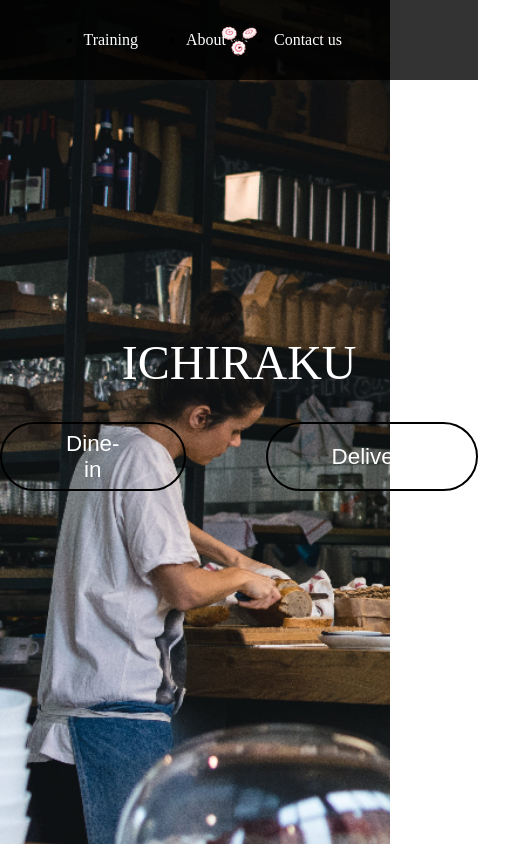
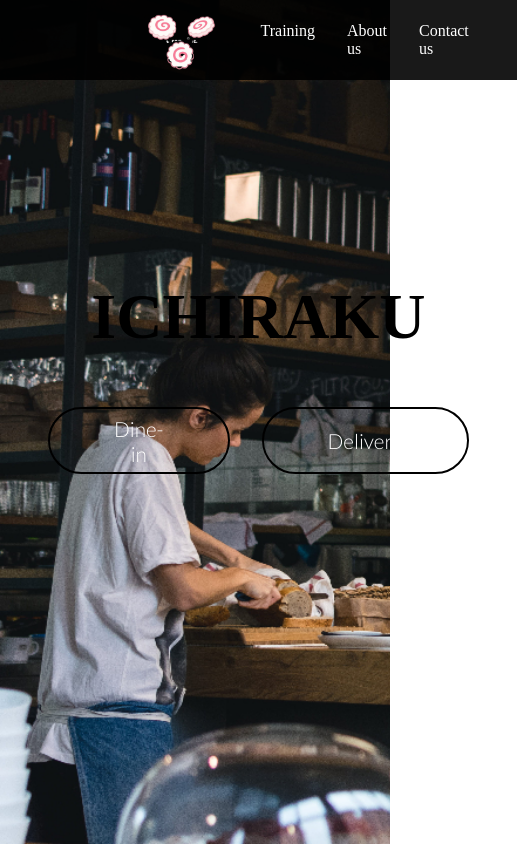
Before and after one commit to RshaneTD/ICHIRAKU, a website: page index.html in a window 390 px wide. Shown: the whole page, 517 px wide, since content can reach past the window. Drawn offline with Linux system fonts and the light colour scheme.

Commit message:
adding responsiveness

```diff
--- a/index.html
+++ b/index.html
@@ -4,41 +4,34 @@
     <meta charset="UTF-8">
     <meta http-equiv="X-UA-Compatible" content="IE=edge">
     <meta name="viewport" content="width=device-width, initial-scale=1.0">
-    <title>Document</title>
-    <link rel="stylesheet" href="./style/css/style.css"
+    <title>Home</title>
+    <link rel="stylesheet" href="./style/css/style.css">
     <script src="./script.js" defer></script>
+    <link rel="preconnect" href="https://fonts.googleapis.com">
+    <link rel="preconnect" href="https://fonts.gstatic.com" crossorigin>
+    <link href="https://fonts.googleapis.com/css2?family=Lato:wght@300;400;700&display=swap" rel="stylesheet">
 </head>
 <body>
    <div class="container">
-        <div class="header__right">
-            <div class="header__right--links">
-                  <nav>
+     <header class="header">
+        <div class="logo">
+            <img src="/img/logo/narutomaiki-removebg-preview.png" alt="">
+        </div>
+        <nav class="navigation">
             <ul>
-                          <li><a href="">Training</a></li>
-                          <li><a href="">About</a></li>
-                          <li><a href="">Contact us</a></li>
-
+                <li><a href="http://">Training</a></li>
+                <li><a href="http://">About us</a></li>
+                <li><a href="http://">Contact us</a></li>
             </ul>
         </nav>
-
-              </div>
-        </div>
-        <div class="header__middle">
-            <div class="header__middle--logo"><img src="/img/logo/narutomaiki-removebg-preview.png" alt=""></div>
-        </div>
-
-        <div class="hero-container">
-            <div class="logo-text">
-                 <span>ICHIRAKU</span>
-            </div>
-
-            <div class="btns">
+     </header>
+     <section class="hero">
+        <h1>ICHIRAKU</h1>
+        <div class="btn">
             <button><a href=" ">Dine-in</a></button>
             <button><a href=" ">Delivery</a></button>
-
         </div>
-
-        </div>
+     </section>
    </div>
 </body>
 </html>
--- a/style/sass/main.scss
+++ b/style/sass/main.scss
@@ -14,3 +14,4 @@
 @import "./layout/form";
 
 @import "./pages/index";
+@import "./pages/Training"
--- a/style/sass/pages/index.scss
+++ b/style/sass/pages/index.scss
@@ -1,114 +1,82 @@
-*{
-
+body{
     margin: 0;
     padding: 0;
 }
-body{
-
+a{
+    text-decoration: none;
+    color: white;
 }
 .container{
+    display: flex;
+    height: 100vh;
+    width: 100vw;
     background-image: url('/img/wallpaperflare.com_wallpaper.jpg');
     background-size: cover;
-    position: fixed;
     display: grid;
-    grid-template-rows: 5rem;
-    height: 100vh;
-    width: 100vw;
-
+    grid-template: 5rem repeat(3,2rem 1fr )/ 3rem 1fr 3rem;
+}
+.header{
+    display: grid;
+    grid-template: 5rem/3rem 1fr 0.5fr 1fr 3rem;
+    grid-area: 1/1/2/-1;
+    background-color: rgba(0, 0, 0, 0.90);
+}
+.logo{
+    grid-area: 1/3/-1/-4;
+    display: flex;
+    justify-content: center;
+    align-items: center;
+    img{
+        width: 5rem;
+        height: 5rem;
+    }
 }
 
-
-.header__middle{
+.navigation{
     display: flex;
-    background: rgba(0, 0, 0, 0.80);
+    align-items: center;
     justify-content: center;
-    align-items: center;
-    padding: 1rem 2rem;
-    &--logo{
+    grid-area:1/4/-1/5;
+    ul{
+        gap: 2rem;
         display: flex;
-        justify-content: center;
-        img{
-            width: 10%;
-            height: 100%;
-        }
+        list-style: none;
     }
 }
 
 
+//hero section
+.hero{
+    display: flex;
+    flex-direction: column;
+    align-items: center;
+    justify-content: center;
+    grid-area: 4/2;
+    h1{
+        font-size: 4rem;
+    }
 
 
+}
 
-.header__right{
-    position: fixed;
+.btn{
     display: flex;
-    align-items: center;
-    justify-content: flex-end;
-
-    width: 100%;
-    height: 5rem;
-
-    &--links{
-        display: flex;
-        justify-content: flex-end;
-        align-items: center;
-
-        padding: 0 3rem;
-
+    gap: 2rem;
+    button{
+        background-color: transparent;
+        padding: 0.4rem 4rem;
+        border-radius: 99px;
+        border: 2px solid #000000;
+        font-size: 1.3rem;
+        font-family: 'Lato', sans-serif;
+        font-weight: 300;
+        color: white;
+        cursor: pointer;
     }
-
-    ul{
-        display: flex;
-        gap: 3rem;
+    :hover{
+        background-color: white;
         a{
-            text-decoration: none;
-            color: white;
+            color: black;
         }
     }
 }
-
-.hero-container{
-    align-self:center;
-    height: 30vh;
-}
-
-.logo-text{
-    display: flex;
-    justify-content: center;
-    align-items: center;
-    span{
-        font-size: 3rem;
-        color: white
-    }
-}
-button{
-    a{
-        text-decoration: none;
-        color: white;
-        font-size: 1.4rem;
-    }
-}
-
-
-.btns{
-    display: flex;
-    justify-content: center;
-    padding-top: 2rem;
-    gap: 5rem;
-
-    button{
-        padding: 0.4rem 4rem;
-        border: 2px solid black ;
-        border-radius:999px ;
-        background-color: transparent;
-    }
-}
-
-button:hover{
-
-    background-color: white;
-    border: 2px solid white ;
-    transition: linear;
-    a{
-        color: black;
-    }
-}
```
Also changed, not shown: Training.html (added, +41 -0 lines), style/css/style.css, style/sass/pages/Training.scss (added), 1 other file. Lines whose indentation alone changed are shown as unchanged.
